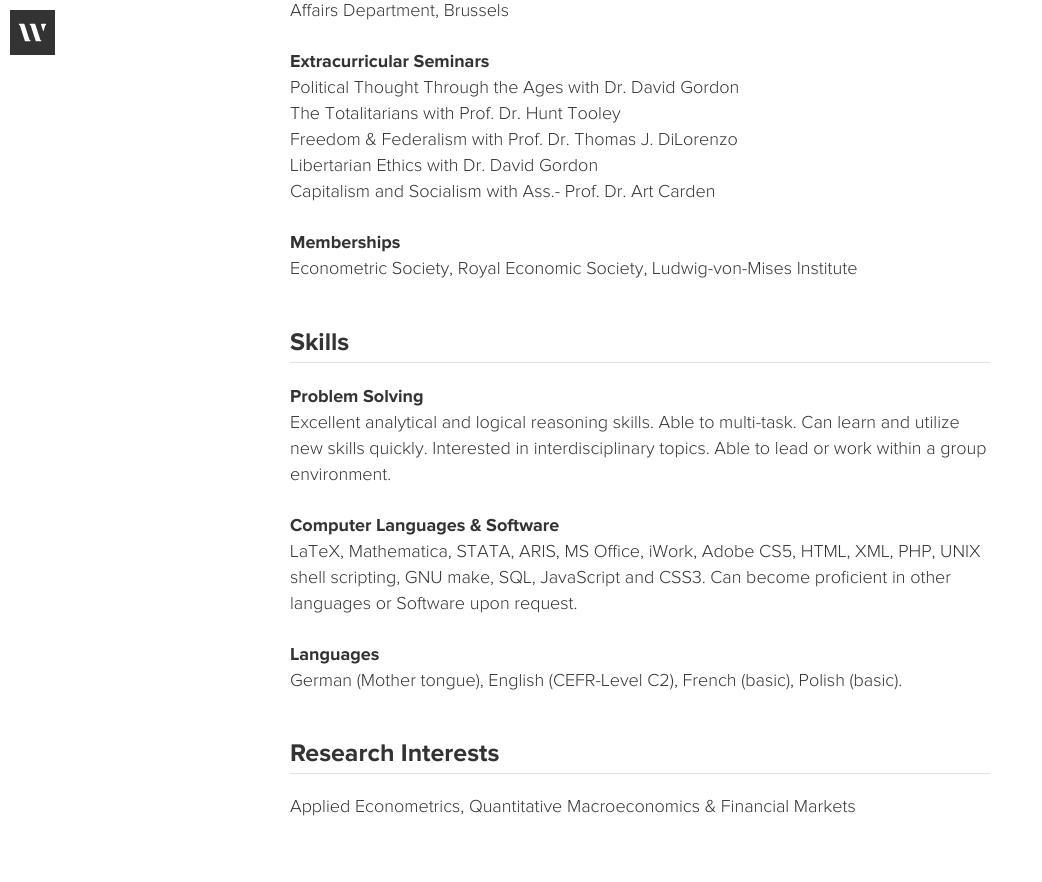
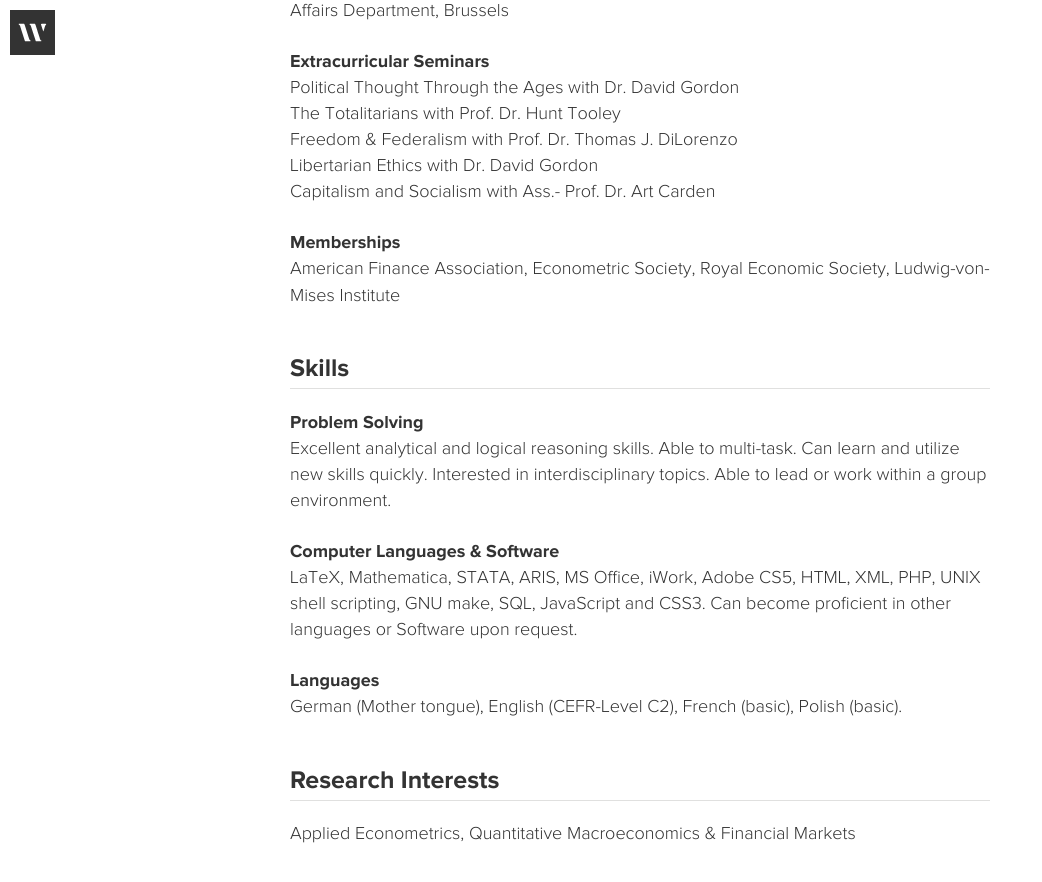
Before and after one commit to wiaderny/wiaderny.github.com, a Jekyll site: the page built from curriculum-vitae/index.md, in a window 1280 px wide and 900 px high, scrolled down 1724 px. Shown: the top 882 px of the window, without its empty margins (0-1042 px from the left). Built offline with Jekyll 4.4.1, drawn with Linux system fonts in a browser that asks for light colours; nearby versions of some CDN libraries; Markdown is read by kramdown in place of the engine named in the settings.

Commit message:
Added Membership

```diff
--- a/curriculum-vitae/index.md
+++ b/curriculum-vitae/index.md
@@ -60,7 +60,7 @@ Libertarian Ethics with Dr. David Gordon<span class="duration">2011 (Oct.-Dec.)<
 Capitalism and Socialism with Ass.- Prof. Dr. Art Carden<span class="duration">2011 (Mar.-May)</span>
 
 **Memberships**<br/>
-Econometric Society, Royal Economic Society, Ludwig-von-Mises Institute
+American Finance Association, Econometric Society, Royal Economic Society, Ludwig-von-Mises Institute
 
 ###Skills
 **Problem Solving**<br/>
```
Also changed, not shown: 2 other files.
